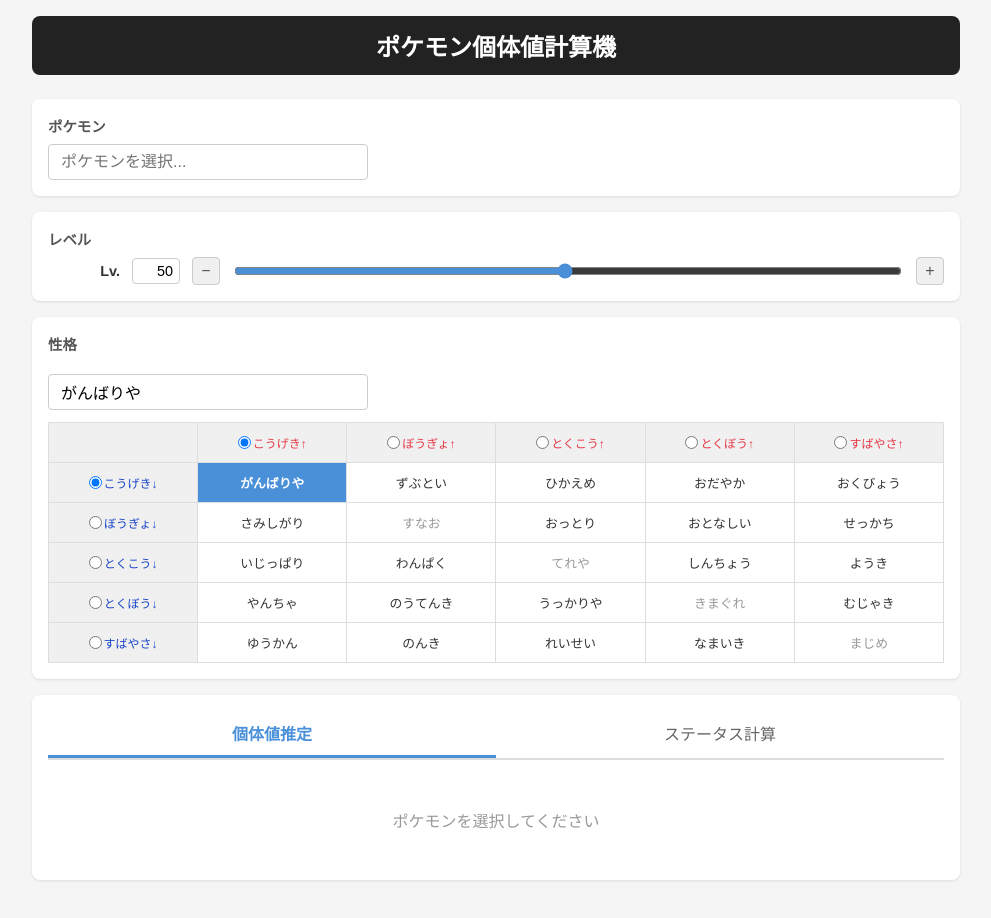
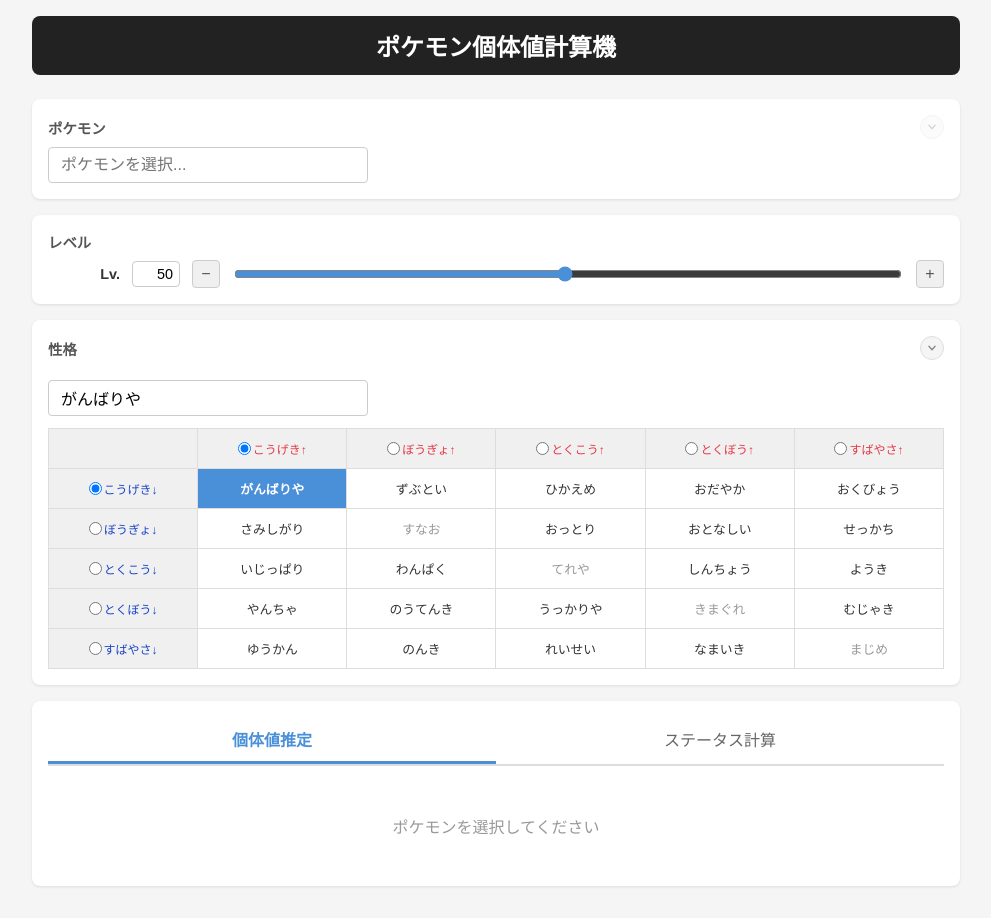
Before and after one commit to akimateras/pokemon-iv-calc, a React (Vite) app: page / in a window 1280 px wide. Shown: the whole page, without its empty margins (144-1135 px from the left). Built offline with nearby package versions, Linux system fonts and the light colour scheme.

Commit message:
feat: add expand/collapse buttons

```diff
--- a/src/client/App.css
+++ b/src/client/App.css
@@ -42,11 +42,57 @@
     box-shadow: 0 1px 3px rgba(0, 0, 0, 0.1);
 }
 
+.section-header {
+    display: flex;
+    align-items: center;
+    justify-content: space-between;
+    margin-bottom: 8px;
+}
+
+.section-header .section-label {
+    margin-bottom: 0;
+}
+
 .section-label {
     font-weight: bold;
     margin-bottom: 8px;
     font-size: 0.9rem;
     color: #555;
+}
+
+.section-collapse-button {
+    display: flex;
+    align-items: center;
+    justify-content: center;
+    width: 24px;
+    height: 24px;
+    padding: 0;
+    background: #f5f5f5;
+    border: 1px solid #ddd;
+    border-radius: 50%;
+    cursor: pointer;
+    color: #888;
+}
+
+.section-collapse-button:hover:not(:disabled) {
+    background: #e8f0fe;
+    border-color: #4a90d9;
+    color: #4a90d9;
+}
+
+.section-collapse-button:disabled {
+    opacity: 0.35;
+    cursor: default;
+}
+
+.section-collapse-icon {
+    width: 14px;
+    height: 14px;
+    transition: transform 0.15s ease;
+}
+
+.section-collapse-icon[data-collapsed="true"] {
+    transform: rotate(-90deg);
 }
 
 /* ============================
--- a/src/client/components/NatureSelector.tsx
+++ b/src/client/components/NatureSelector.tsx
@@ -2,7 +2,7 @@
 import { matchesKanaRomaji } from "../../shared/kana";
 import { ALL_NATURES, findNatureByFactors } from "../../shared/natures";
 import { NATURE_STAT_KEYS, NATURE_TABLE_LABELS } from "../../shared/types";
-import { useCallback, useMemo } from "react";
+import { useCallback, useMemo, useState } from "react";
 import type { Nature, NatureStatKey } from "../../shared/types";
 
 interface NatureSelectorProps {
@@ -17,6 +17,7 @@
 }
 
 export function NatureSelector({ value, onChange }: NatureSelectorProps) {
+    const [collapsed, setCollapsed] = useState(false);
     const natureNames = useMemo(
         () => ALL_NATURES.map(n => n.name),
         [],
@@ -50,7 +51,19 @@
 
     return (
         <div className="section nature-section">
-            <div className="section-label">性格</div>
+            <div className="section-header">
+                <div className="section-label">性格</div>
+                <button
+                    className="section-collapse-button"
+                    onClick={() => { setCollapsed(prev => !prev); }}
+                    aria-expanded={!collapsed}
+                    aria-label={collapsed ? "展開" : "折りたたむ"}
+                >
+                    <svg className="section-collapse-icon" data-collapsed={collapsed ? "true" : undefined} viewBox="0 0 16 16">
+                        <path d="M4.5 6L8 10L11.5 6" fill="none" stroke="currentColor" strokeWidth="1.5" strokeLinecap="round" strokeLinejoin="round" />
+                    </svg>
+                </button>
+            </div>
             <Combobox
                 options={natureNames}
                 value={value.name}
@@ -58,7 +71,7 @@
                 placeholder="性格を選択..."
                 filterFn={filterFn}
             />
-            <div className="nature-table-wrapper">
+            {!collapsed && <div className="nature-table-wrapper">
                 <table className="nature-table">
                     <thead>
                         <tr>
@@ -120,7 +133,7 @@
                         ))}
                     </tbody>
                 </table>
-            </div>
+            </div>}
         </div>
     );
 }
--- a/src/client/components/PokemonSelector.tsx
+++ b/src/client/components/PokemonSelector.tsx
@@ -3,7 +3,7 @@
 import { matchesKanaRomaji } from "../../shared/kana";
 import { POKEMON_LIST } from "../../shared/pokemon";
 import { STAT_KEYS, STAT_LABELS } from "../../shared/types";
-import { useCallback, useMemo } from "react";
+import { useCallback, useMemo, useState } from "react";
 import type { PokemonSpecies } from "../../shared/types";
 
 interface PokemonSelectorProps {
@@ -14,6 +14,7 @@
 }
 
 export function PokemonSelector({ value, selectedVariation, onChange, onVariationChange }: PokemonSelectorProps) {
+    const [collapsed, setCollapsed] = useState(false);
     const pokemonNames = useMemo(
         () => POKEMON_LIST.map(p => p.name),
         [],
@@ -51,7 +52,20 @@
 
     return (
         <div className="section">
-            <div className="section-label">ポケモン</div>
+            <div className="section-header">
+                <div className="section-label">ポケモン</div>
+                <button
+                    className="section-collapse-button"
+                    onClick={() => { setCollapsed(prev => !prev); }}
+                    disabled={value === null}
+                    aria-expanded={!collapsed}
+                    aria-label={collapsed ? "展開" : "折りたたむ"}
+                >
+                    <svg className="section-collapse-icon" data-collapsed={collapsed ? "true" : undefined} viewBox="0 0 16 16">
+                        <path d="M4.5 6L8 10L11.5 6" fill="none" stroke="currentColor" strokeWidth="1.5" strokeLinecap="round" strokeLinejoin="round" />
+                    </svg>
+                </button>
+            </div>
             <Combobox
                 options={pokemonNames}
                 value={value?.name ?? ""}
@@ -75,7 +89,7 @@
                     ))}
                 </div>
             )}
-            {value && (
+            {!collapsed && value && (
                 <div className="base-stat-gauges">
                     <h3 className="base-stat-gauges-title">種族値</h3>
                     {STAT_KEYS.map(key => (
```
